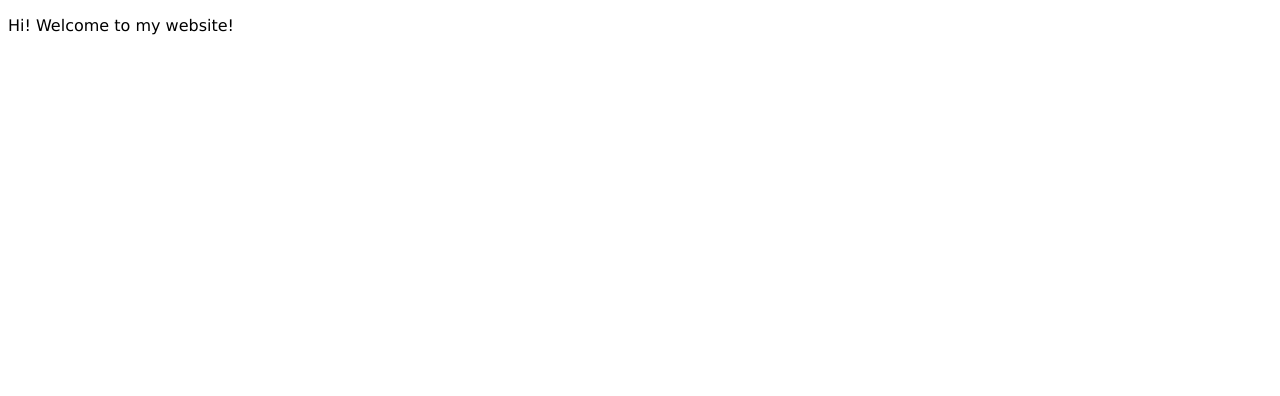
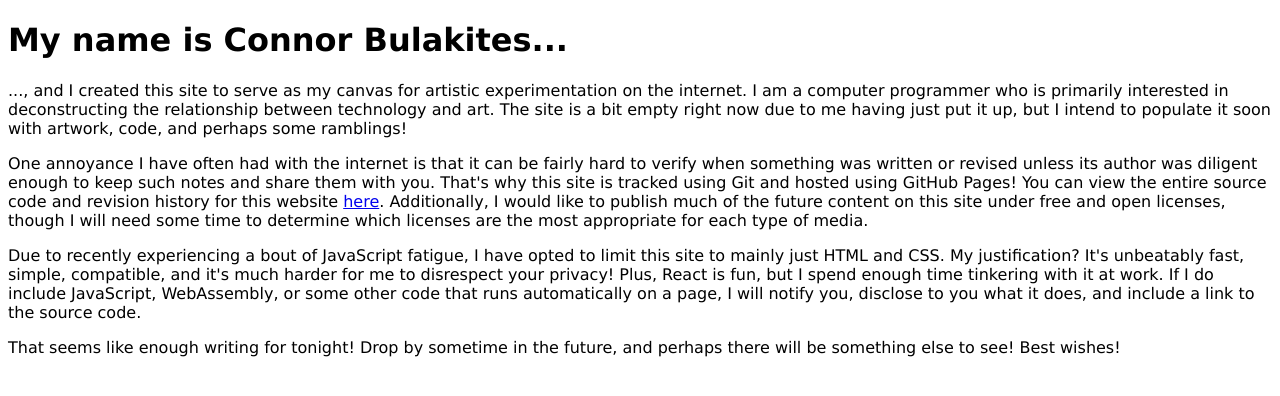
Before and after one commit to crbulakites/portfolio, a plain HTML site: page index.html in a window 1280 px wide. Drawn offline with Linux system fonts and the light colour scheme.

Commit message:
Add an introduction, the GithHub info, and some uncalled-for JavaScript bashing

```diff
--- a/index.html
+++ b/index.html
@@ -1,13 +1,44 @@
 <!DOCTYPE html>
 <html>
   <head>
-    <title>Connor Bulakites</title>
+    <title>www.connorbulakites.com</title>
     <link rel="stylesheet" type="text/css" href="./styles/page.css">
     <meta name="viewport" content="width=device-width, initial-scale=1">
   </head>
   <body>
+    <h1>
+      My name is Connor Bulakites...
+    </h1>
     <p>
-      Hi! Welcome to my website!
+      ..., and I created this site to serve as my canvas for artistic
+      experimentation on the internet. I am a computer programmer who is
+      primarily interested in deconstructing the relationship between technology
+      and art. The site is a bit empty right now due to me having just put it up, but I
+      intend to populate it soon with artwork, code, and perhaps some ramblings!
+    </p>
+    <p>
+      One annoyance I have often had with the internet is that it can be fairly hard
+      to verify when something was written or revised unless its author was diligent
+      enough to keep such notes and share them with you. That's why this site is
+      tracked using Git and hosted using GitHub Pages! You can view the entire source
+      code and revision history for this website
+      <a href="https://github.com/crbulakites/portfolio">here</a>.
+      Additionally, I would like to publish much of the future content on this site
+      under free and open licenses, though I will need some time to determine which
+      licenses are the most appropriate for each type of media.
+    </p>
+    <p>
+      Due to recently experiencing a bout of JavaScript fatigue, I have opted to limit
+      this site to mainly just HTML and CSS. My justification? It's unbeatably fast,
+      simple, compatible, and it's much harder for me to disrespect your privacy! Plus,
+      React is fun, but I spend enough time tinkering with it at work. If I do include
+      JavaScript, WebAssembly, or some other code that runs automatically on a page,
+      I will notify you, disclose to you what it does, and include a link to the source
+      code.
+    </p>
+    <p>
+      That seems like enough writing for tonight! Drop by sometime in the future, and
+      perhaps there will be something else to see! Best wishes!
     </p>
   </body>
 </html>
--- a/styles/page.css
+++ b/styles/page.css
@@ -1,3 +1,7 @@
+h1 {
+  font-family: "Verdana";
+}
+
 p {
   font-family: "Verdana";
   font-size: 1em;
```
